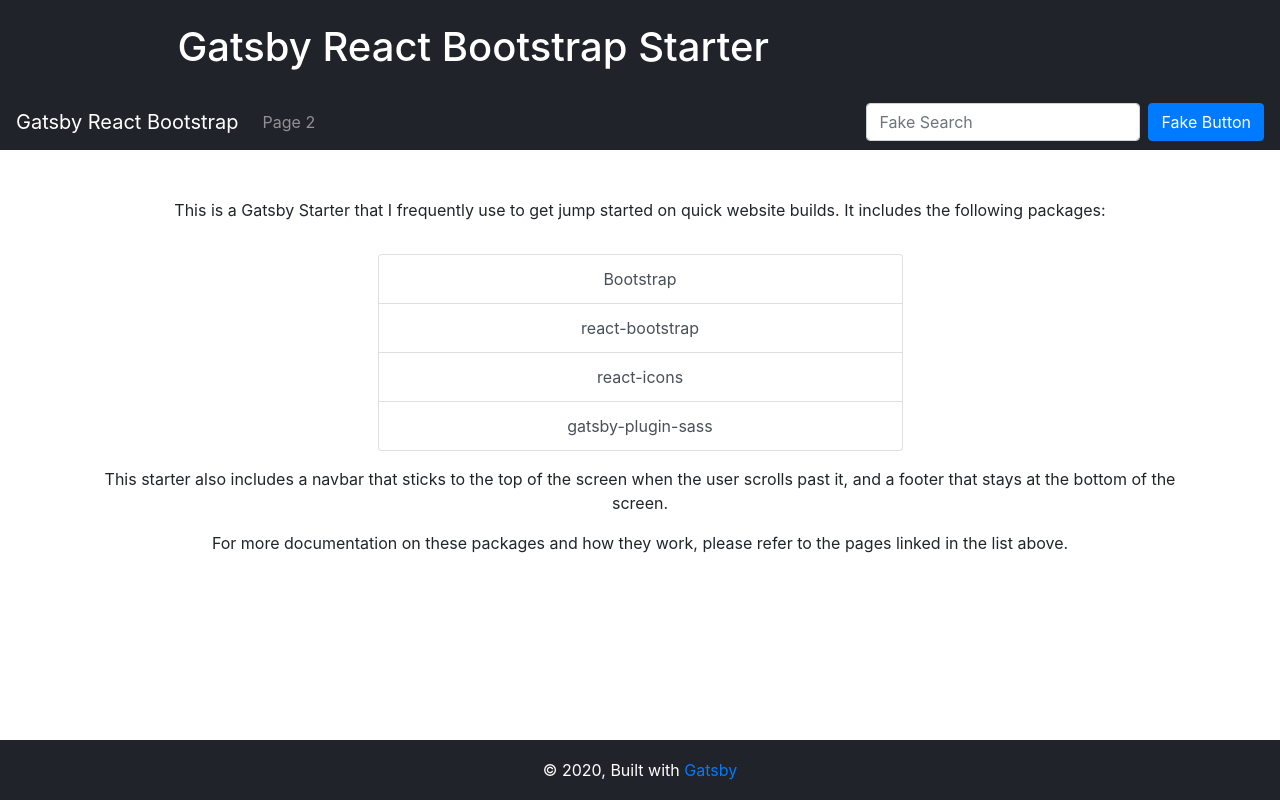
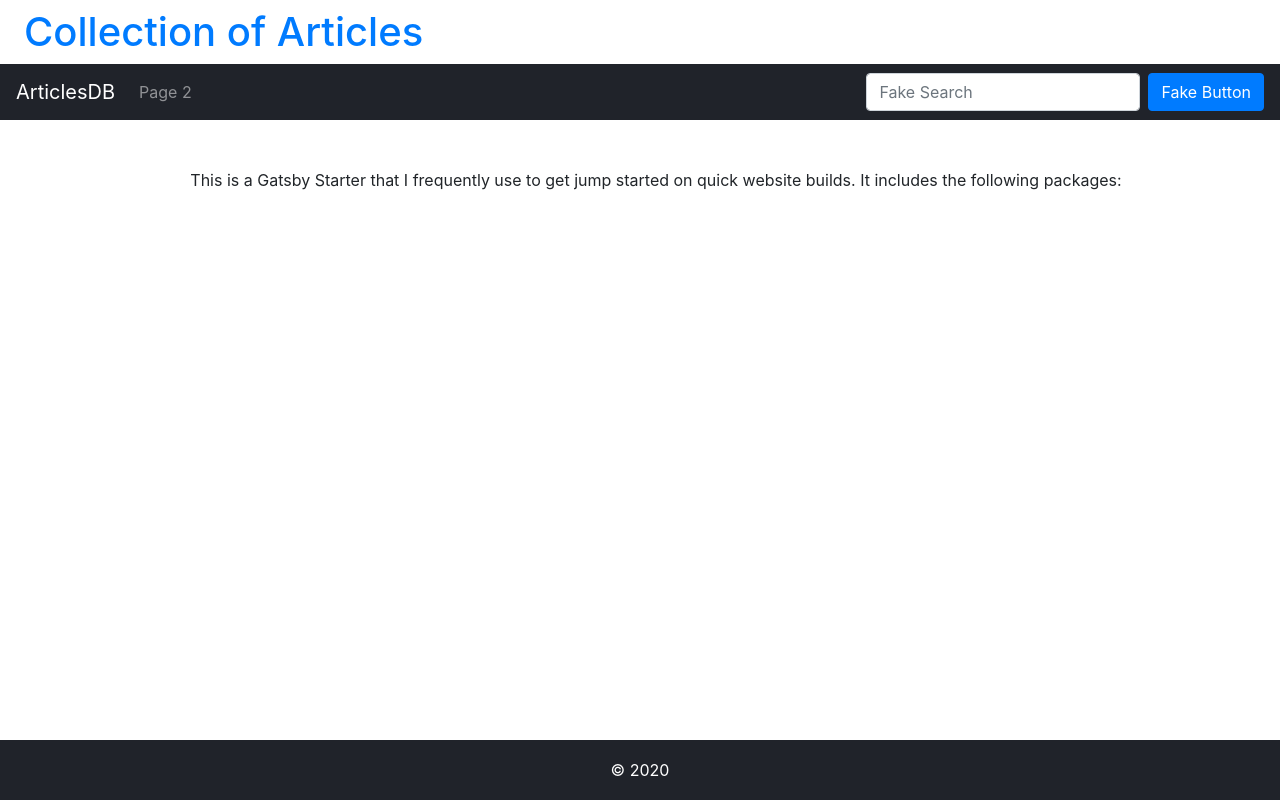
Before and after one commit to andevadm/articles-collection, a Gatsby site: page / in a window 1280 px wide. Built offline with nearby package versions, Linux system fonts and the light colour scheme; Gatsby itself is replaced by a stand-in of ours.

Commit message:
Prepared for a new design

```diff
--- a/gatsby-browser.js
+++ b/gatsby-browser.js
@@ -1,8 +1,2 @@
-/**
- * Implement Gatsby's Browser APIs in this file.
- *
- * See: https://www.gatsbyjs.org/docs/browser-apis/
- */
 
-// You can delete this file if you're not using it
 import "./src/styles/style.scss"
--- a/gatsby-config.js
+++ b/gatsby-config.js
@@ -1,9 +1,8 @@
 module.exports = {
-  pathPrefix: "/gatsby-react-bootstrap-starter",
   siteMetadata: {
-    title: `Gatsby React Bootstrap Starter`,
-    description: `A starter that includes react-bootstrap and react-icons, along with SASS compilation.`,
-    author: `Billy Jacoby`,
+    title: `Collection of Articles`,
+    description: `View the articles from our database in a browser`,
+    author: `Development Admin`,
   },
   plugins: [
     `gatsby-plugin-react-helmet`,
@@ -20,12 +19,13 @@
     {
       resolve: `gatsby-plugin-manifest`,
       options: {
-        name: `gatsby-starter-react-bootstrap`,
-        short_name: `react-bootstrap`,
+        name: `articles-bootstrap`,
+        short_name: `articles-bootstrap`,
         start_url: `/`,
         background_color: `#20232a`,
         theme_color: `#20232a`,
         display: `minimal-ui`,
+        icon: `src/images/gatsby-icon.png`
       },
     },
     // this (optional) plugin enables Progressive Web App + Offline functionality
--- a/src/components/header.js
+++ b/src/components/header.js
@@ -2,33 +2,18 @@
 import PropTypes from "prop-types"
 import React from "react"
 
-const Header = ({ siteTitle }) => (
-  <header
-    style={{
-      background: `#20232a`,
-    }}
-  >
-    <div
-      style={{
-        margin: `0 auto`,
-        maxWidth: 960,
-        padding: `1.45rem 1.0875rem`,
-      }}
-    >
-      <h1 style={{ margin: 0 }}>
-        <Link
-          to="/"
-          style={{
-            color: `white`,
-            textDecoration: `none`,
-          }}
-        >
-          {siteTitle}
+export default function Header({ siteTitle }) {
+
+  return (
+    <header>
+      <h1 className="site-title px-3 m-2">
+        <Link to="/" >
+            {siteTitle}
         </Link>
       </h1>
-    </div>
-  </header>
-)
+    </header>
+  )
+}
 
 Header.propTypes = {
   siteTitle: PropTypes.string,
@@ -37,5 +22,3 @@
 Header.defaultProps = {
   siteTitle: ``,
 }
-
-export default Header
--- a/src/components/layout.js
+++ b/src/components/layout.js
@@ -1,21 +1,17 @@
-/**
- * Layout component that queries for data
- * with Gatsby's StaticQuery component
- *
- * See: https://www.gatsbyjs.org/docs/static-query/
- */
+// layout.js
 
 import React from "react"
-import { StaticQuery, graphql } from "gatsby"
+import { useStaticQuery, graphql } from "gatsby"
 
 import { Container, Row, Col } from "react-bootstrap"
 
 import Header from "./header"
-import Navbar from "./navBar"
+import Navbar from "./navbar"
 
-const Layout = ({ children, pageInfo }) => (
-  <StaticQuery
-    query={graphql`
+export default function Layout({ children, pageInfo }) {
+
+  const data = useStaticQuery(
+    graphql`
       query SiteTitleQuery {
         site {
           siteMetadata {
@@ -23,16 +19,22 @@
           }
         }
       }
-    `}
-    render={data => (
+    `
+  );
+
+  return (
       <>
+
         <Container fluid className="px-0 main">
+
           <Row noGutters className="justify-content-center">
             <Col>
               <Header siteTitle={data.site.siteMetadata.title} />
             </Col>
           </Row>
+
           <Navbar pageInfo={pageInfo} />
+
           <Row noGutters>
             <Col>
               <Container className="mt-5">
@@ -40,23 +42,21 @@
               </Container>
             </Col>
           </Row>
+
         </Container>
+
         <Container fluid className="px-0">
           <Row noGutters>
             <Col className="footer-col">
               <footer>
                 <span>
-                  © {new Date().getFullYear()}, Built with
-                  {` `}
-                  <a href="https://www.gatsbyjs.org">Gatsby</a>
+                  © {new Date().getFullYear()}
                 </span>
               </footer>
             </Col>
           </Row>
         </Container>
+
       </>
-    )}
-  />
-)
-
-export default Layout
+  )
+}
--- a/src/components/navBar.js
+++ b/src/components/navBar.js
@@ -3,17 +3,23 @@
 
 import { Navbar, Nav, Form, FormControl, Button } from "react-bootstrap"
 
-const CustomNavbar = ({ pageInfo }) => {
-  console.log(pageInfo)
+export default function HeaderNavbar({ pageInfo }) {
+
+  console.log(pageInfo);
+
   return (
     <>
       <Navbar variant="dark" expand="lg" id="site-navbar">
         {/* <Container> */}
+
         <Link to="/" className="link-no-style">
-          <Navbar.Brand as="span">Gatsby React Bootstrap</Navbar.Brand>
+          <Navbar.Brand as="span">ArticlesDB</Navbar.Brand>
         </Link>
+
         <Navbar.Toggle aria-controls="basic-navbar-nav" />
+
         <Navbar.Collapse id="basic-navbar-nav">
+
           <Nav className="mr-auto" activeKey={pageInfo && pageInfo.pageName}>
             <Link to="/page-2" className="link-no-style">
               <Nav.Link as="span" eventKey="page-2">
@@ -21,6 +27,7 @@
               </Nav.Link>
             </Link>
           </Nav>
+
           <Nav className="ml-auto">
             <Form inline onSubmit={e => e.preventDefault()}>
               <Form.Group>
@@ -33,11 +40,11 @@
               <Button>Fake Button</Button>
             </Form>
           </Nav>
+
         </Navbar.Collapse>
+
         {/* </Container> */}
       </Navbar>
     </>
   )
 }
-
-export default CustomNavbar
--- a/src/pages/index.js
+++ b/src/pages/index.js
@@ -1,13 +1,16 @@
 import React from "react"
-import { Row, Col, Container, ListGroup } from "react-bootstrap"
+import { Row, Col, Container } from "react-bootstrap"
 
 import Layout from "../components/layout"
 import SEO from "../components/seo"
 
-const IndexPage = () => (
+export default function IndexPage() {
+
+  return (
   <Layout pageInfo={{ pageName: "index" }}>
-    <SEO title="Home" keywords={[`gatsby`, `react`, `bootstrap`]} />
-    <Container className="text-center">
+    <SEO title="Home" keywords={[`articles`]} />
+
+    <Container className="text-center m-3 p=3">
       <Row>
         <Col>
           <p>
@@ -16,55 +19,8 @@
           </p>
         </Col>
       </Row>
-      <Row className="justify-content-center my-3">
-        <Col md="6">
-          <ListGroup>
-            <ListGroup.Item
-              action
-              href="https://getbootstrap.com"
-              target="_blank"
-            >
-              Bootstrap
-            </ListGroup.Item>
-            <ListGroup.Item
-              action
-              href="https://react-bootstrap.github.io/"
-              target="_blank"
-            >
-              react-bootstrap
-            </ListGroup.Item>
-            <ListGroup.Item
-              action
-              href="https://react-icons.netlify.com"
-              target="_blank"
-            >
-              react-icons
-            </ListGroup.Item>
-            <ListGroup.Item
-              action
-              href="https://www.gatsbyjs.org/packages/gatsby-plugin-sass/"
-              target="_blank"
-            >
-              gatsby-plugin-sass
-            </ListGroup.Item>
-          </ListGroup>
-        </Col>
-      </Row>
-      <Row>
-        <Col>
-          <p>
-            This starter also includes a navbar that sticks to the top of the
-            screen when the user scrolls past it, and a footer that stays at the
-            bottom of the screen.
-          </p>
-          <p>
-            For more documentation on these packages and how they work, please
-            refer to the pages linked in the list above.
-          </p>
-        </Col>
-      </Row>
     </Container>
+
   </Layout>
-)
-
-export default IndexPage
+  )
+}
--- /dev/null
+++ b/src/styles/_header.scss
@@ -0,0 +1,5 @@
+.site-title {
+	a {
+		text-decoration: none;
+	}
+}
--- a/src/styles/style.scss
+++ b/src/styles/style.scss
@@ -2,4 +2,5 @@
 @import "variables";
 
 @import "layout";
+@import "header";
 @import "navbar";
```
Also changed, not shown: package.json (+4 -5 lines), src/components/seo.js (+2 -10 lines), src/pages/404.js (+9 -9 lines), README-OLD.md (deleted), README.md, src/images/gatsby-astronaut.png (deleted).
